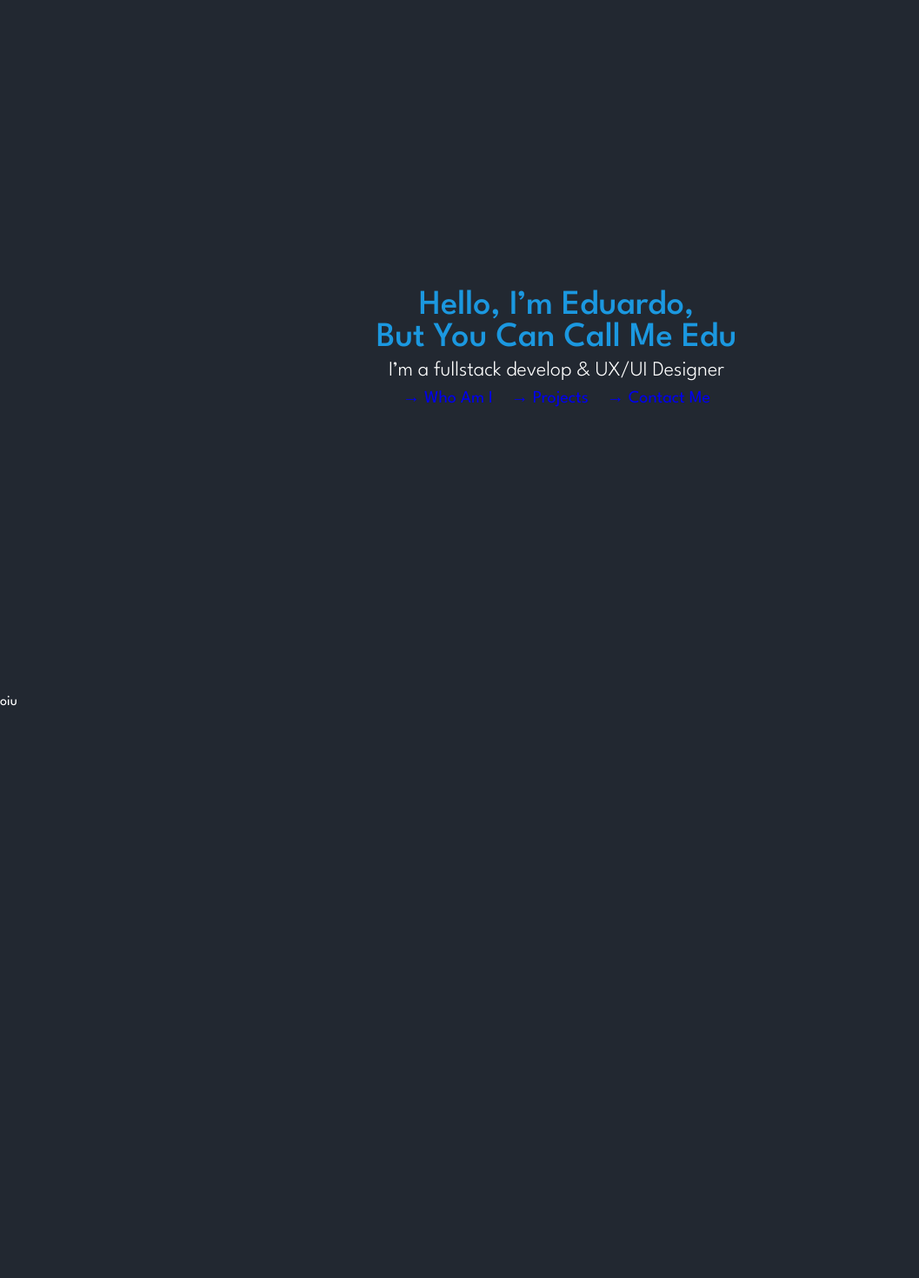
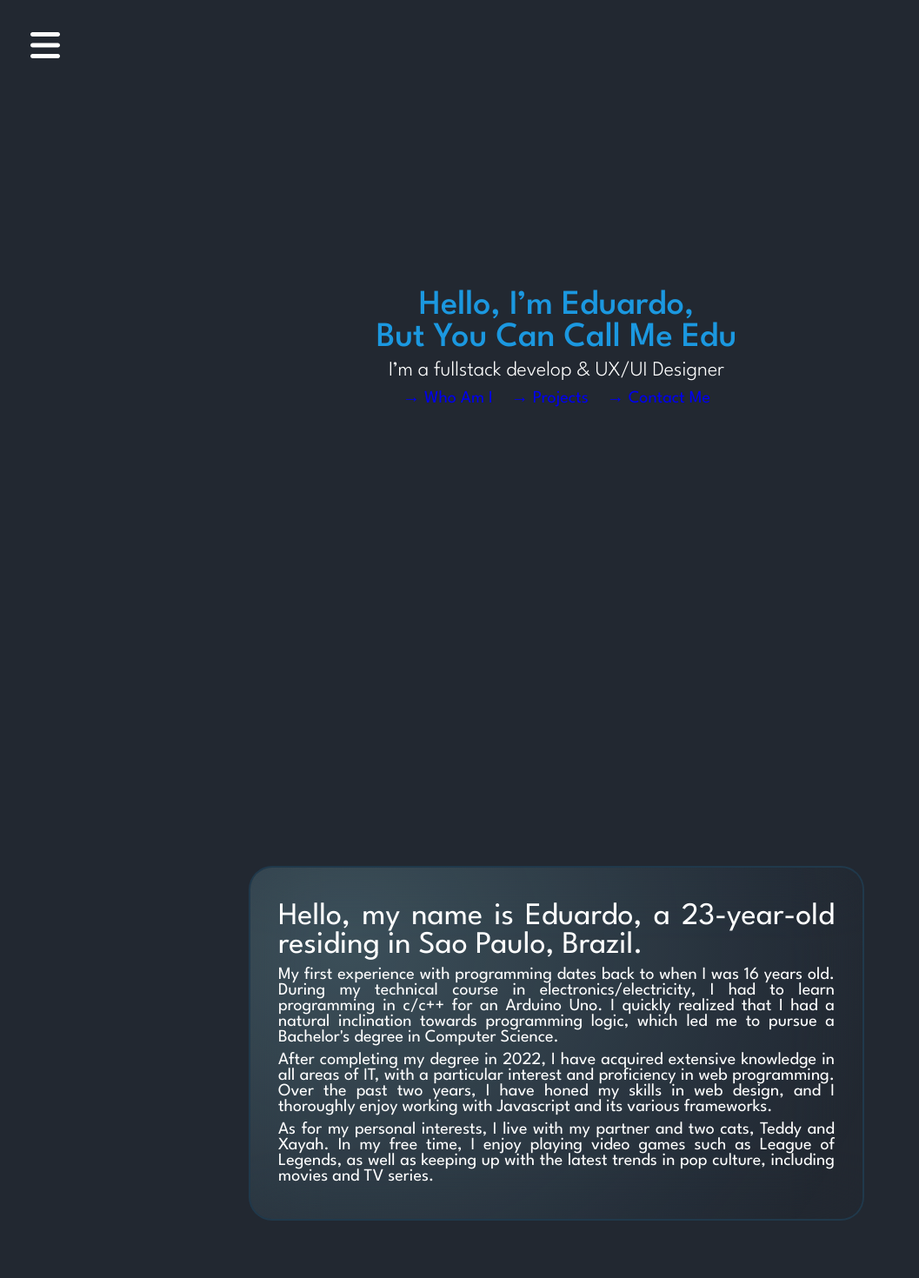
Before and after one commit to eedumarquess/portfolio, a Vue app: page / in a window 1280 px wide. Shown: the top 1470 px of the page at 87% size, without its empty margins (0-1057 px from the left). Before the commit the page ends 815 px from the top, so only its background shows below. Built offline with nearby package versions, Linux system fonts and the light colour scheme.

Commit message:
Adjust all layouts in one page and resolve menu

```diff
--- a/src/App.vue
+++ b/src/App.vue
@@ -1,6 +1,9 @@
 <script setup lang="ts">
   import { RouterLink, RouterView } from 'vue-router'
-  import Menu from './components/menu/Menu.vue';
+
+  import AboutMe from './views/AboutMe.vue';
+  import Projects from './views/Projects.vue';
+  import ContactMe from './views/ContactMe.vue'
 </script>
 
 <template>
@@ -10,7 +13,10 @@
   </div>
   <router-view/>
 
-  <p>oiu</p>
+  <AboutMe />
+  <Projects />
+  <ContactMe />
+
 </template>
 
 <style>
--- a/src/components/menu/Menu.vue
+++ b/src/components/menu/Menu.vue
@@ -16,6 +16,10 @@ export default {
 
 <template>
   <div class="menubar-sidebar">
+    <div
+      class="icon-header"
+      v-bind:style= "[isMenuActive ? {backgroundColor: '#222831' } : {backgroundColor: 'transparent' }]"
+    >
       <img
         v-if="isMenuActive"
         class="icon-menu"
@@ -28,6 +32,7 @@ export default {
         src="/src/assets/images/bars-solid.svg"
         @click="handleMenu"
       />
+    </div>
 
     <nav
       class="menubar-nav"
@@ -77,6 +82,10 @@ export default {
     position: fixed;
   }
 
+  .icon-header {
+    width: 100vw;
+  }
+
   .icon-menu {
     margin: 32px;
     filter: invert(95%) sepia(100%) saturate(14%) hue-rotate(213deg) brightness(104%) contrast(104%);
--- a/src/views/Homepage.vue
+++ b/src/views/Homepage.vue
@@ -3,6 +3,7 @@
 </script>
 
 <template>
+  <Menu />
   <div class="homepage-text">
     <h1 class="homepage-title">
       Hello, I’m Eduardo, <br/>
```
Lines whose indentation alone changed are shown as unchanged.
